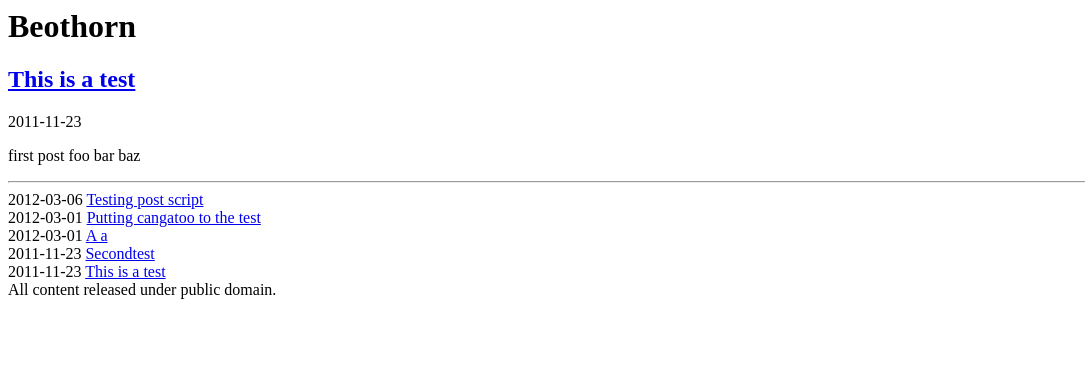
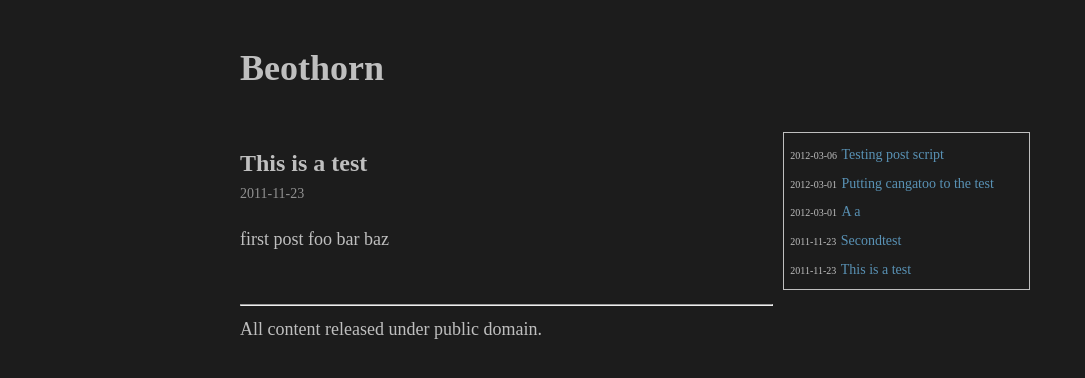
Before and after one commit to beothorn/SimpleGithubBlog, a Jekyll site: the page built from _posts/2011-11-23-First_post.md, in a window 1280 px wide. Shown: the top 378 px of the page, without its empty margins (0-1085 px from the left). Built offline with Jekyll 4.4.1, drawn with Linux system fonts in a browser that asks for light colours.

Commit message:
Experiments

```diff
--- a/_layouts/main.html
+++ b/_layouts/main.html
@@ -5,7 +5,7 @@
 	<meta name="keywords" content="" />
 	<meta name="description" content="" />
 	<meta name="viewport" content="width=device-width, initial-scale=1">
-	<link rel="stylesheet" href="style.css" type="text/css"/>
+	<link rel="stylesheet" href="/style.css" type="text/css"/>
 </head>
 
 <body>
--- a/_layouts/singlePost.html
+++ b/_layouts/singlePost.html
@@ -5,7 +5,7 @@
 	<meta name="keywords" content="" />
 	<meta name="description" content="" />
 	<meta name="viewport" content="width=device-width, initial-scale=1">
-	<link rel="stylesheet" href="style.css" type="text/css"/>
+	<link rel="stylesheet" href="/style.css" type="text/css"/>
 </head>
 
 <body>
```
